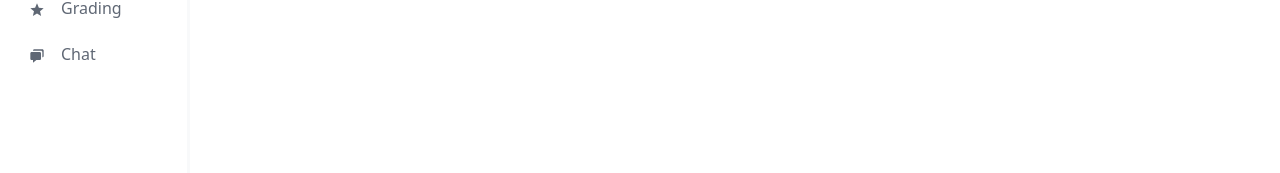
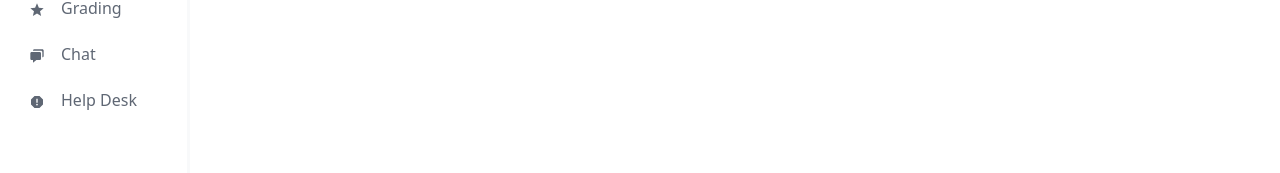
Before and after one commit to Final-Project-CS599/front-end, a React (Vite) app: page / in a window 1280 px wide. Shown: the part 239-412 px from the top of the page. Built offline with nearby package versions, Linux system fonts and the light colour scheme.

Commit message:
aded help desk for instructor

```diff
--- a/src/components/layout/NavButtons.jsx
+++ b/src/components/layout/NavButtons.jsx
@@ -108,6 +108,10 @@ export const instructorNavButtons = [
     text: 'Chat',
     icon: <BiSolidChat />,
     to: '/instructor/chat',
+  }, {
+    text: 'Help Desk',
+    icon: <MdReport />,
+    to: '/instructor/report',
   },
 ];
 
```
